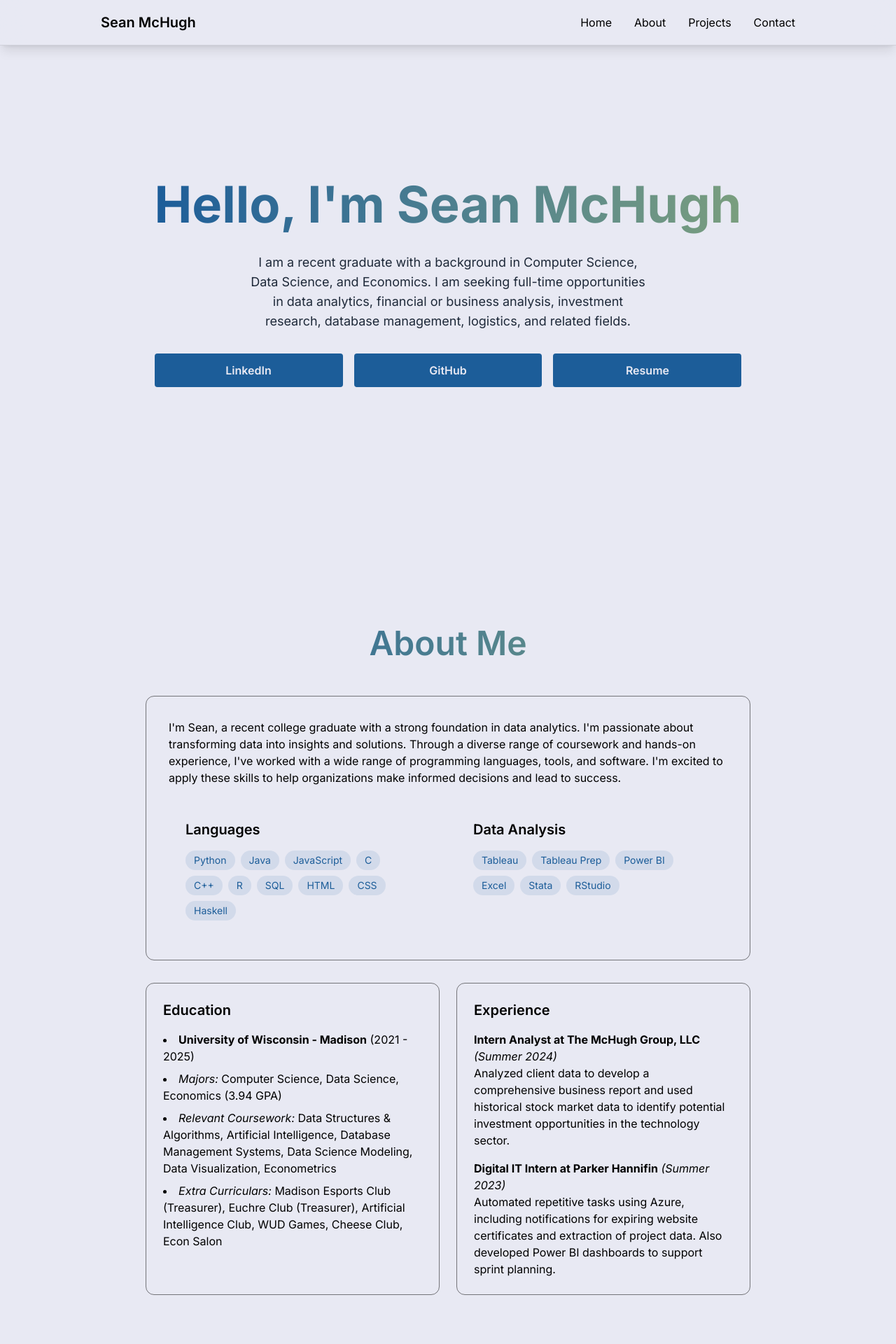
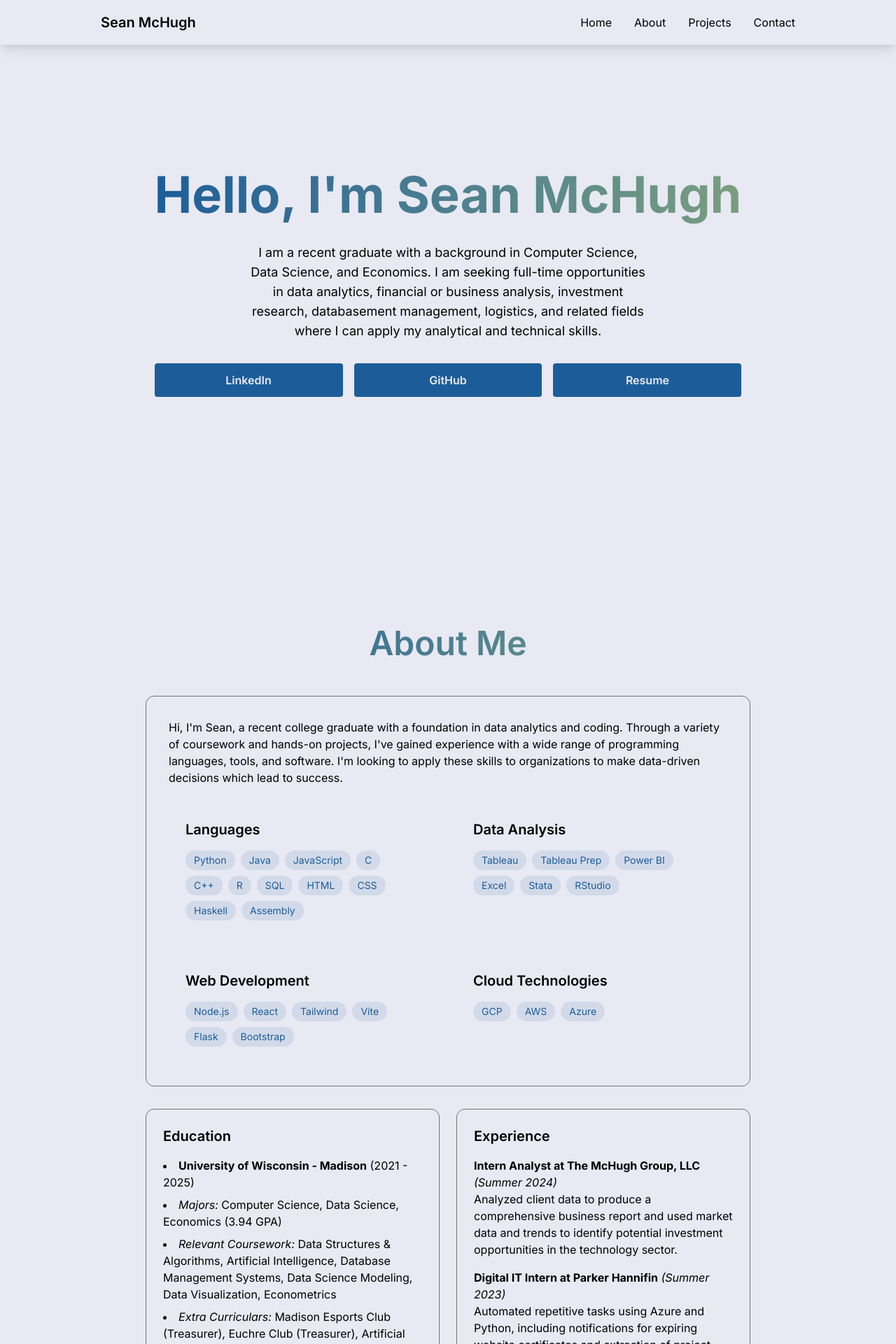
Before and after one commit to spmchugh/portfolio, a React (Vite) app: page / in a window 1280 px wide. Shown: the top 1920 px of the page at 70% size. Built offline with nearby package versions, Linux system fonts and the light colour scheme.

Commit message:
Polished some of the styling and rewrote some of the text to make it better. Almost ready for deployment.

```diff
--- a/src/components/sections/About.jsx
+++ b/src/components/sections/About.jsx
@@ -2,9 +2,10 @@ import { ScrollReveal } from "../ScrollReveal";
 
 export const About = () => {
 
-    const languages = ["Python", "Java", "JavaScript", "C", "C++", "R", "SQL", "HTML", "CSS", "Haskell"];
-
+    const languages = ["Python", "Java", "JavaScript", "C", "C++", "R", "SQL", "HTML", "CSS", "Haskell", "Assembly"];
     const dataTools = ["Tableau", "Tableau Prep", "Power BI", "Excel", "Stata", "RStudio"];
+    const webDev = ["Node.js", "React", "Tailwind", "Vite", "Flask", "Bootstrap"]
+    const cloudTools = ["GCP", "AWS", "Azure"]
 
     return (
         <section id = "about" className = "min-h-screen flex items-center justify-center py-20">
@@ -13,7 +14,9 @@ export const About = () => {
                     <h2 className="text-5xl font-semibold mb-8 bg-gradient-to-r from-[var(--accent-primary)] to-[var(--accent-secondary)] bg-clip-text text-transparent text-center leading-relaxed pb-1">About Me</h2>
 
                     <div className = "rounded-xl p-8 border-[var(--text-primary)]/50 border hover:-translate-y-1 hover:border-[var(--accent-primary)] hover:shadow-[0_2px_8px_var(--accent-primary)/20] transition-all">
-                        <p className = "mb-6">I'm Sean, a recent college graduate with a strong foundation in data analytics. I'm passionate about transforming data into insights and solutions. Through a diverse range of coursework and hands-on experience, I've worked with a wide range of programming languages, tools, and software. I'm excited to apply these skills to help organizations make informed decisions and lead to success.</p>
+                        <p className = "mb-6">
+                            Hi, I'm Sean, a recent college graduate with a foundation in data analytics and coding. Through a variety of coursework and hands-on projects, I've gained experience with a wide range of programming languages, tools, and software. I'm looking to apply these skills to organizations to make data-driven decisions which lead to success.</p>
+
                         <div className = "grid grid-cols-1 md:grid-cols-2 gap-6">
                             <div className = "rounded-xl p-6 hover:-translate-y-1 transition-all">
                                 <h3 className = "text-xl font-semibold mb-4">Languages</h3>
@@ -27,12 +30,29 @@ export const About = () => {
                             <div className = "rounded-xl p-6 hover:-translate-y-1 transition-all">
                                 <h3 className = "text-xl font-semibold mb-4">Data Analysis</h3>
                                 <div className = "flex flex-wrap gap-2">
-                                    {dataTools.map((tool, key) => (
-                                        <span key = {key} className = "bg-[var(--accent-primary)]/10 text-[var(--accent-primary)] py-1 px-3 rounded-full text-sm hover:bg-[var(--accent-primary)]/20 hover:shadow-[0_2px_8px_var(--accent-primary)/20] transition">{tool}</span>
+                                    {dataTools.map((dataTool, key) => (
+                                        <span key = {key} className = "bg-[var(--accent-primary)]/10 text-[var(--accent-primary)] py-1 px-3 rounded-full text-sm hover:bg-[var(--accent-primary)]/20 hover:shadow-[0_2px_8px_var(--accent-primary)/20] transition">{dataTool}</span>
                                     ))}
                                 </div>
                             </div>
 
+                            <div className = "rounded-xl p-6 hover:-translate-y-1 transition-all">
+                                <h3 className = "text-xl font-semibold mb-4">Web Development</h3>
+                                <div className = "flex flex-wrap gap-2">
+                                    {webDev.map((webTool, key) => (
+                                        <span key = {key} className = "bg-[var(--accent-primary)]/10 text-[var(--accent-primary)] py-1 px-3 rounded-full text-sm hover:bg-[var(--accent-primary)]/20 hover:shadow-[0_2px_8px_var(--accent-primary)/20] transition">{webTool}</span>
+                                    ))}
+                                </div>
+                            </div>
+
+                            <div className = "rounded-xl p-6 hover:-translate-y-1 transition-all">
+                                <h3 className = "text-xl font-semibold mb-4">Cloud Technologies</h3>
+                                <div className = "flex flex-wrap gap-2">
+                                    {cloudTools.map((cloudTool, key) => (
+                                        <span key = {key} className = "bg-[var(--accent-primary)]/10 text-[var(--accent-primary)] py-1 px-3 rounded-full text-sm hover:bg-[var(--accent-primary)]/20 hover:shadow-[0_2px_8px_var(--accent-primary)/20] transition">{cloudTool}</span>
+                                    ))}
+                                </div>
+                            </div>
 
                         </div>
                     </div>
@@ -60,10 +80,10 @@ export const About = () => {
                             <div className = "space-y-4">
                                 <div>
                                     <h4><strong>Intern Analyst at The McHugh Group, LLC</strong> <i>(Summer 2024)</i></h4>
-                                    <p>Analyzed client data to develop a comprehensive business report and used historical stock market data to identify potential investment opportunities in the technology sector.</p>
+                                    <p>Analyzed client data to produce a comprehensive business report and used market data and trends to identify potential investment opportunities in the technology sector.</p>
                                     <div className="my-4" />
                                     <h4><strong>Digital IT Intern at Parker Hannifin</strong> <i>(Summer 2023)</i></h4>
-                                    <p>Automated repetitive tasks using Azure, including notifications for expiring website certificates and extraction of project data. Also developed Power BI dashboards to support sprint planning.</p>
+                                    <p>Automated repetitive tasks using Azure and Python, including notifications for expiring website certificates and extraction of project information, and developed Power BI dashboards to support sprint planning.</p>
                                 </div>
 
                             </div>
--- a/src/components/sections/Home.jsx
+++ b/src/components/sections/Home.jsx
@@ -8,8 +8,8 @@ export const Home = () => {
                     <h1 className = "text-5xl md:text-7xl font-bold mb-6 inline-block bg-gradient-to-r from-[var(--accent-primary)] to-[var(--accent-secondary)] bg-clip-text text-transparent leading-tight">
                         Hello, I'm Sean McHugh
                     </h1>
-                    <p className = "text-[var(--text-secondary)] text-lg mb-8 max-w-xl mx-auto">
-                        I am a recent graduate with a background in Computer Science, Data Science, and Economics. I am seeking full-time opportunities in data analytics, financial or business analysis, investment research, database management, logistics, and related fields.
+                    <p className = "text-[var(--text-primary)] text-lg mb-8 max-w-xl mx-auto">
+                        I am a recent graduate with a background in Computer Science, Data Science, and Economics. I am seeking full-time opportunities in data analytics, financial or business analysis, investment research, databasement management, logistics, and related fields where I can apply my analytical and technical skills.
                     </p>
                     <div className = "flex flex-col sm:flex-row justify-center items-center space-y-4 sm:space-y-0 sm:space-x-4">
                         <a href = "https://www.linkedin.com/in/sean-mchugh-p/" className = "w-3/4 text-center bg-[var(--accent-primary)] text-[var(--text-button)] py-3 px-6 rounded font-semibold transition relative overflow-hidden hover:-translate-y-0.5 hover:shadow-[0_0_15px_var(--accent-primary)]/40" target = "_blank" rel = "noopener noreferrer">LinkedIn</a>
--- a/src/components/sections/Projects.jsx
+++ b/src/components/sections/Projects.jsx
@@ -10,7 +10,7 @@ export const Projects = () => {
 
                         <div className = "p-6 rounded-xl border border-[var(--text-primary)]/50 hover:-translate-y-1 hover:border-[var(--accent-primary)] hover:shadow-[0_2px_8px_var(--accent-primary)/20] transition-all">
                             <h3 className = "text-xl font-semibold mb-2">Portfolio Website</h3>
-                            <p className = "text-[var(--text-secondary)] mb-4">The website you are currently on. I created this website to work on my frontend development skills and to showcase parts of my resume in a different format, focusing on skills, experience, education, and projects.</p>
+                            <p className = "text-[var(--text-secondary)] mb-4">You're currently viewing my portfolio website. I designed and built it to develop my frontend skills. It is an extension of my resume, further highlighting my skills, experience, education, and projects.</p>
                             <div className = "flex flex-wrap gap-2 mb-4">
                             {["JavaScript", "HTML", "CSS", "React", "Vite", "Tailwind CSS"].map((tech, key) => (
                                 <span key = {key} className = "bg-[var(--accent-primary)]/10 text-[var(--accent-primary)] py-1 px-3 rounded-full text-sm hover:bg-[var(--accent-primary)]/20 hover:shadow-[0_2px_8px_var(--accent-primary)/20] transition">{tech}</span>
@@ -24,7 +24,7 @@ export const Projects = () => {
 
                         <div className = "p-6 rounded-xl border border-[var(--text-primary)]/50 hover:-translate-y-1 hover:border-[var(--accent-primary)] hover:shadow-[0_2px_8px_var(--accent-primary)/20] transition-all">
                             <h3 className = "text-xl font-semibold mb-2">Discord Bot</h3>
-                            <p className = "text-[var(--text-secondary)] mb-4">A Discord bot that tracks player information and statistics, and allow users to display this information in their Discord server. Supports player account registration, rank tracking, player information, and leaderboards.</p>
+                            <p className = "text-[var(--text-secondary)] mb-4">A Discord bot designed to track and display player statistics directly in Discord servers. It supports player account registration, rank tracking, on-demand stat retrieval, and dynamic leaderboards.</p>
                             <div className = "flex flex-wrap gap-2 mb-4">
                             {["Python", "SQLAlchemy", "REST API", "Matplotlib", "AWS"].map((tech, key) => (
                                 <span key = {key} className = "bg-[var(--accent-primary)]/10 text-[var(--accent-primary)] py-1 px-3 rounded-full text-sm hover:bg-[var(--accent-primary)]/20 hover:shadow-[0_2px_8px_var(--accent-primary)/20] transition">{tech}</span>
--- a/src/index.css
+++ b/src/index.css
@@ -5,7 +5,7 @@
   --background: #E8E9F3;
   --background-opposite: #000000;
   --text-primary: #000000;
-  --text-secondary: #1E2939;
+  --text-secondary: #4d4d4d;
   --text-button: #E8E9F3;
   --accent-primary: #1C5D99;
   --accent-secondary: #7A9E7E;
```
Also changed, not shown: src/components/sections/Contact.jsx (+7 -6 lines).
